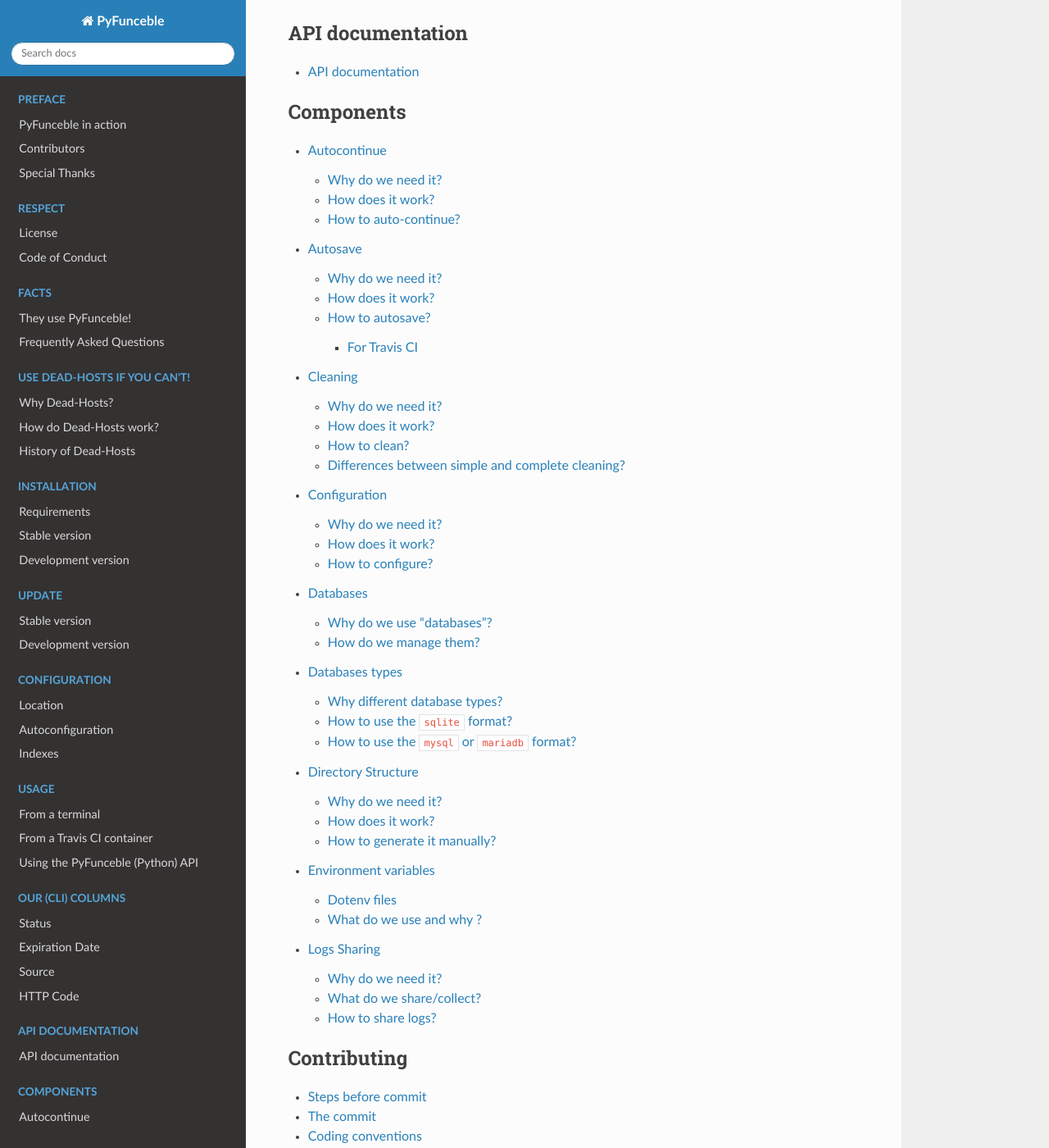
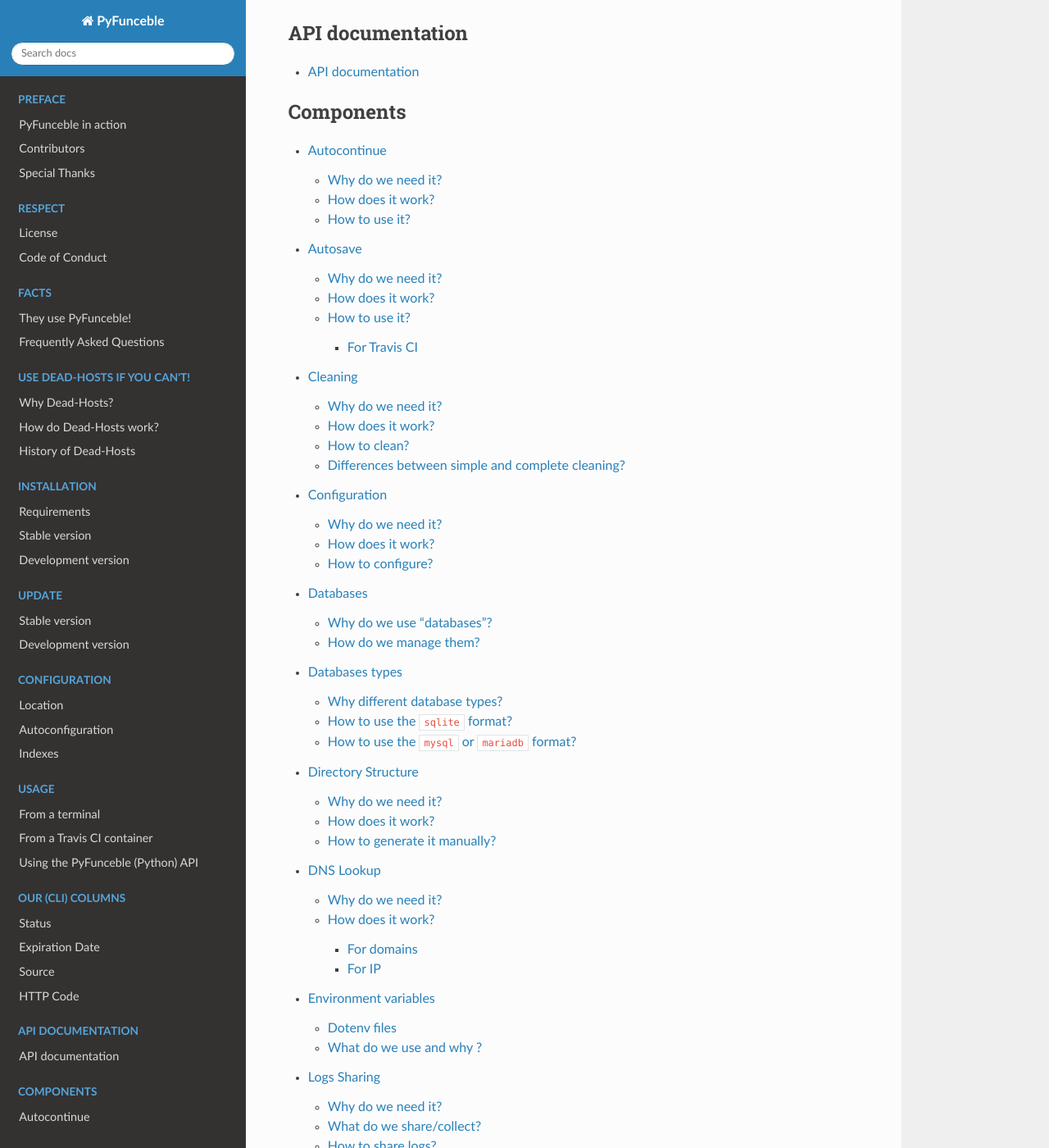
Before and after one commit to PyFunceble/rst-docs, a Sphinx documentation site: the page built from docs/index.rst, in a window 1280 px wide and 1400 px high, scrolled down 7804 px. Shown: the whole window at 82% size. Built offline with Sphinx 7.4.7 and the Read the Docs theme 2.0.0, drawn with Linux system fonts in a browser that asks for light colours; pages that are not in the unit, such as notebooks, are missing from menus.

Commit message:
Introduction of the DNS lookup short description

```diff
--- a/docs/components/auto-continue.rst
+++ b/docs/components/auto-continue.rst
@@ -17,8 +17,8 @@
 We log every subject already tested previously and remove them when the same file path
 is given again.
 
-How to auto-continue?
----------------------
+How to use it?
+--------------
 
 It is activated by default but if not simply change
 
--- a/docs/components/auto-save.rst
+++ b/docs/components/auto-save.rst
@@ -17,8 +17,8 @@
 run a given command (if found), commit all the changes we made to the repository
 and finally, push to the git repository.
 
-How to autosave?
-----------------
+How to use it?
+--------------
 
 For Travis CI
 ^^^^^^^^^^^^^
--- /dev/null
+++ b/docs/components/dns-lookup.rst
@@ -0,0 +1,27 @@
+DNS Lookup
+==========
+
+Why do we need it?
+------------------
+
+As our main purpose is to check the availability of the given subjects, we make a DNS lookup
+to determine it.
+
+How does it work?
+-----------------
+
+For domains
+^^^^^^^^^^^
+
+We request the :code:`NS` record for domains.
+
+.. warning::
+    If none is found, we call the UNIX/C equivalent of :code:`getaddrinfo()`.
+
+For IP
+^^^^^^
+
+We request the :code:`PTR` record for the IP.
+
+.. warning::
+    If none is found, we call the UNIX/C equivalent of :code:`gethostbyaddr()`.
--- a/docs/index.rst
+++ b/docs/index.rst
@@ -126,6 +126,7 @@
    components/config
    components/databases
    components/directory-structure
+   components/dns-lookup
    components/environment-variables
    components/logs-sharing
 
```
